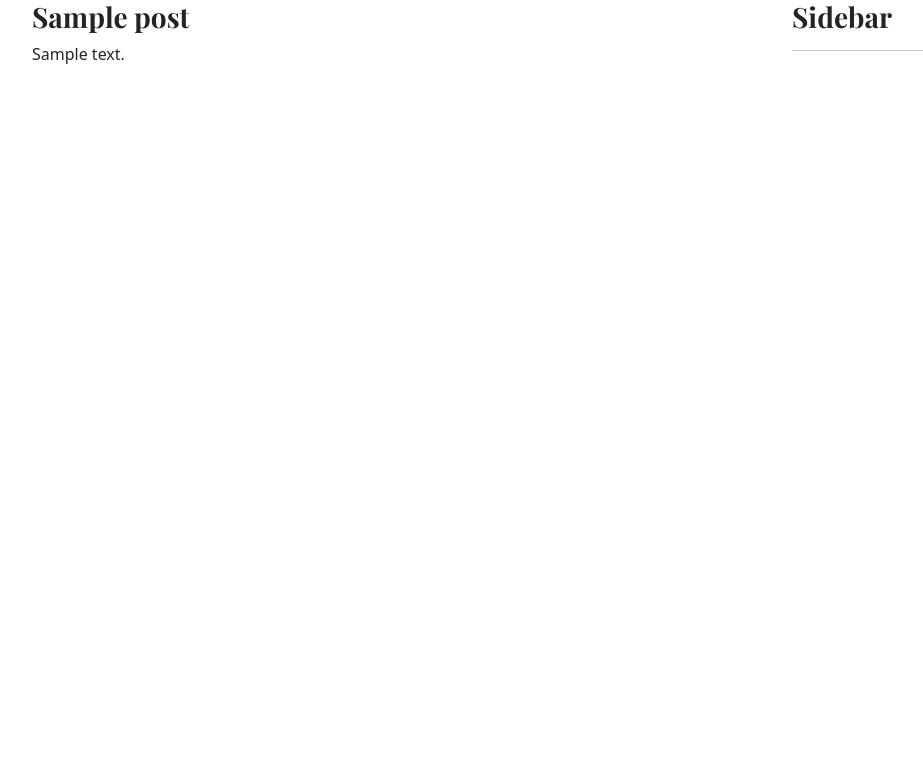
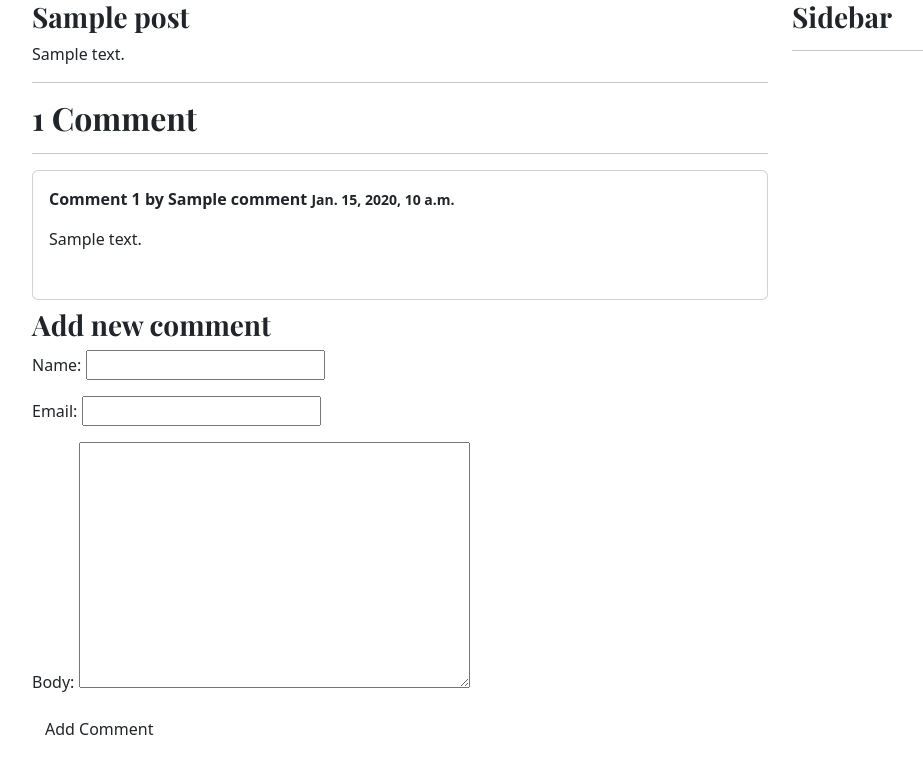
Before and after one commit to sahadatpro/blog, a Django app: a page that uses blog/templates/blog/details.html in a window 1280 px wide. Shown: the top 774 px of the page, without its empty margins (50-973 px from the left). Run offline with Django 4.2, Linux system fonts and the light colour scheme; tables that the repository leaves empty hold one stand-in row (values such as "Sample post"); some libraries are stand-ins or nearby versions.

Commit message:
post comment done

```diff
--- /dev/null
+++ b/blog/forms.py
@@ -0,0 +1,8 @@
+from blog.models import Comment
+from django import forms
+
+class CommentForm(forms.ModelForm):
+
+    class Meta:
+        model = Comment
+        fields = ("name", "email", "body")
--- a/blog/models.py
+++ b/blog/models.py
@@ -38,3 +38,19 @@ class Post(models.Model):
                                                    self.publish.month,
                                                    self.publish.day,
                                                    self.slug])
+
+
+class Comment(models.Model):
+    post = models.ForeignKey(Post, on_delete=models.CASCADE, related_name="comments")
+    name = models.CharField(max_length=120)
+    email = models.EmailField()
+    body = models.TextField()
+    created = models.DateTimeField(auto_now_add=True)
+    updated = models.DateTimeField(auto_now=True)
+    active = models.BooleanField(default=True)
+
+    class Meta:
+        ordering = ('-created', )
+
+    def __str__(self) -> str:
+        return 'Comment by {} on {}'.format(self.name, self.post)
--- a/blog/templates/blog/details.html
+++ b/blog/templates/blog/details.html
@@ -11,4 +11,35 @@
 {{ post.body }}
 </article>
 
+<hr>
+{% with comments.count as  total_comments %}
+<h2>{{ total_comments }} Comment{{ total_comments | pluralize}} </h2>
+{% endwith %}
+<hr>
+
+{% for comment in comments %}
+
+
+<div class="card card-body mb-2">
+    <strong>Comment {{ forloop.counter }} by {{ comment.name }} <small>{{ comment.created }}</small></strong>
+    <p>{{ comment.body | linebreaks }}</p>
+</div>
+{% empty %}
+<p>There are no comments yet. </p>
+{% endfor %}
+
+{% if new_comment %}
+    <h3>Your comment has been added.</h3>
+
+{% else %}
+<h3>Add new comment </h2>
+<form method="post" action="">
+    {% csrf_token %}
+    {{ comment_form.as_p }}
+
+    <button type="submit" class="btn btn-default">Add Comment </button>
+</form>
+{% endif %}
+
+
 {% endblock content %}
--- a/blog/views.py
+++ b/blog/views.py
@@ -3,11 +3,14 @@ from blog.models import Post
 from django.shortcuts import get_object_or_404
 from django.core.paginator import Paginator, PageNotAnInteger, EmptyPage
 from django.views.generic import ListView
+from blog.forms import CommentForm
 
 
 """
 functional views
 """
+
+
 def index(request):
     posts = Post.published.all()
     paginator = Paginator(posts, 3)
@@ -23,24 +26,50 @@ def index(request):
         posts = paginator.page(paginator.num_pages)
 
     context = {
-        'page' : page,
+        'page': page,
         'posts': posts
     }
     return render(request, 'blog/list.html', context)
 
+
 """
 class base views
 """
+
+
 class PostListView(ListView):
     queryset = Post.published.all()
     context_object_name = "posts"
     paginate_by = 3
     template_name = 'blog/list.html'
 
+
 def post_details(request, year, month, day, post):
-    post = get_object_or_404(Post, slug=post, status = 'published', publish__year=year, publish__month=month, publish__day=day)
+    post = get_object_or_404(Post, slug=post, status='published',
+                             publish__year=year, publish__month=month, publish__day=day)
 
-    context = {
-        'post' : post
-    }
-    return render(request, 'blog/details.html', context)
+    # List of active comments
+    comments = post.comments.filter(active=True)
+
+    new_comment = None
+
+    if request.method == 'POST':
+        # Comment was posted
+        comment_form = CommentForm(data=request.POST)
+
+        if comment_form.is_valid():
+            # Create comment object but don't save to database yet.
+            new_comment = comment_form.save(commit=False)
+            # assign the current post to the comment
+            new_comment.post = post
+            new_comment.save()  # save to database
+
+    else:
+        comment_form = CommentForm()
+
+    return render(request, 'blog/details.html', {
+        'post': post,
+        'comments': comments,
+        'new_comment': new_comment,
+        'comment_form': comment_form
+    })
```
Also changed, not shown: blog/admin.py (+9 -1 lines), blog/migrations/0003_comment.py (added), blog/migrations/0004_rename_activate_comment_active.py (added).
